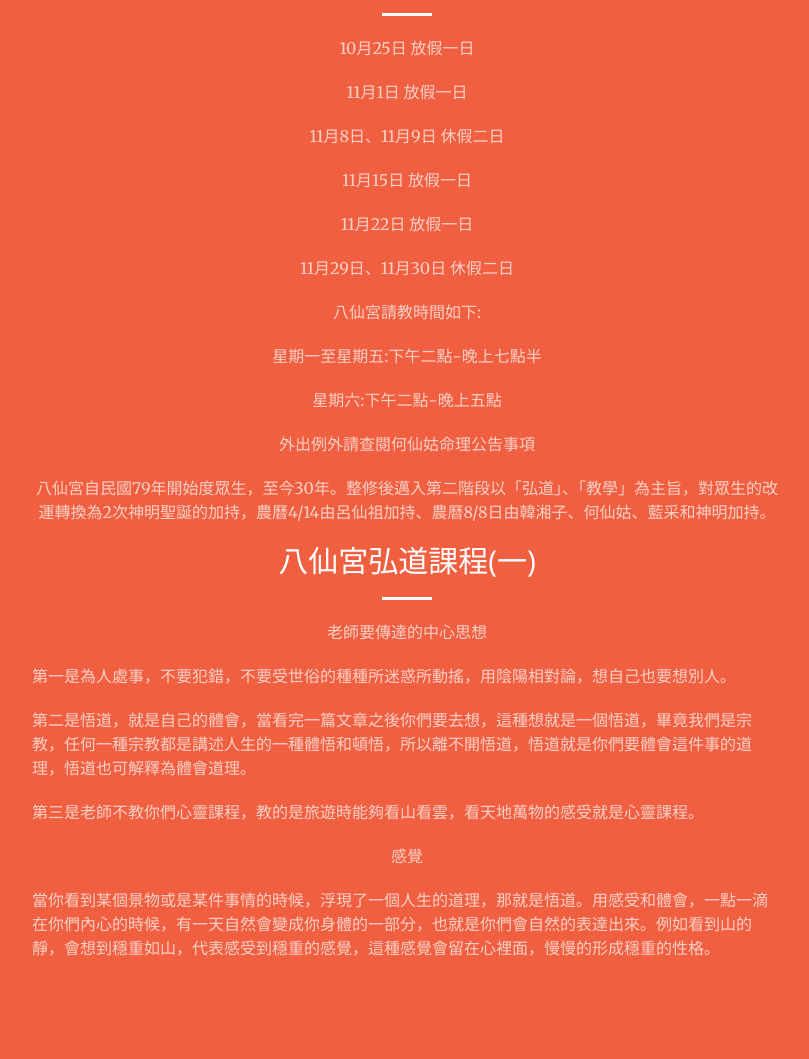
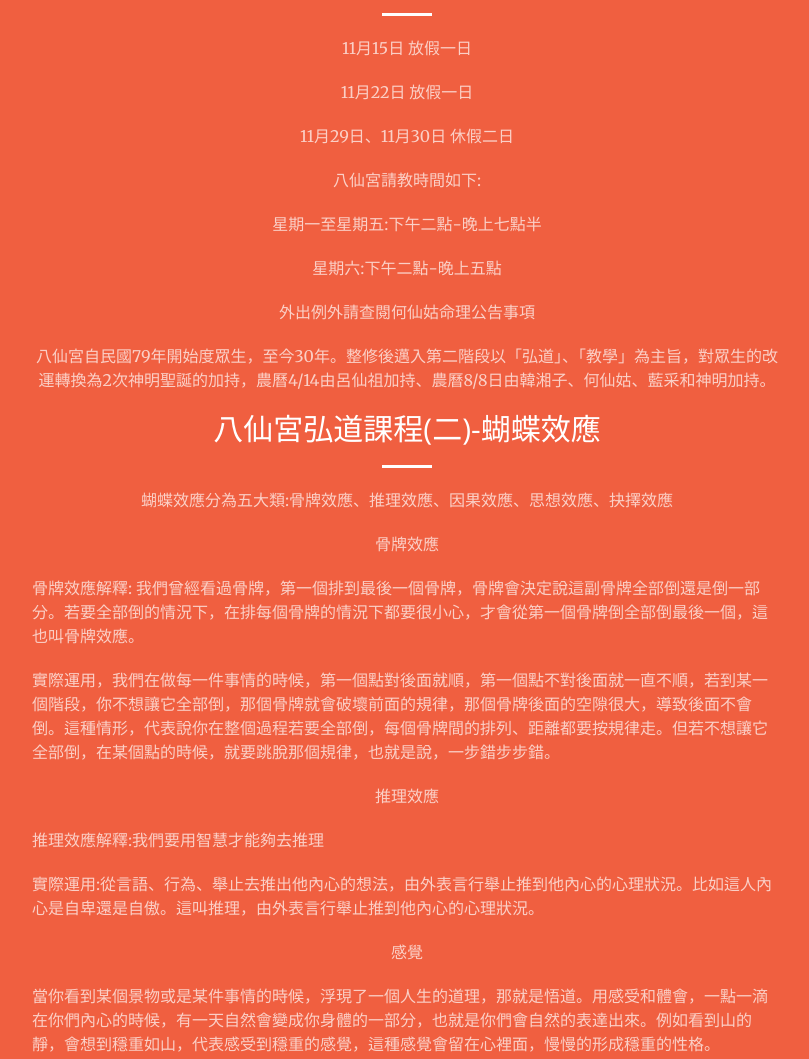
Before and after one commit to st8711000/enterprise-website, a website: page index.html in a window 1280 px wide. Shown: the part 940-1999 px from the top of the page, without its empty margins (233-1042 px from the left). Drawn offline with nearby package versions, Linux system fonts and the light colour scheme.

Commit message:
Update index.html

```diff
--- a/index.html
+++ b/index.html
@@ -88,9 +88,6 @@
                 <div class="col-lg-8 col-lg-offset-2 text-center">
                     <h2 class="section-heading">公告事項</h2>
                     <hr class="light">
-                    <p class="text-faded">10月25日 放假一日</p>
-                    <p class="text-faded">11月1日 放假一日</p>
-                    <p class="text-faded">11月8日、11月9日 休假二日</p>
                     <p class="text-faded">11月15日 放假一日</p>
                     <p class="text-faded">11月22日 放假一日</p>
                     <p class="text-faded">11月29日、11月30日 休假二日</p>
@@ -99,14 +96,17 @@
                     <p class="text-faded">星期六:下午二點-晚上五點</p>
                     <p class="text-faded">外出例外請查閱何仙姑命理公告事項</p>
                     <p class="text-faded">八仙宮自民國79年開始度眾生，至今30年。整修後邁入第二階段以「弘道」、「教學」為主旨，對眾生的改運轉換為2次神明聖誕的加持，農曆4/14由呂仙祖加持、農曆8/8日由韓湘子、何仙姑、藍采和神明加持。</p>
-                    <h2 class="section-heading">八仙宮弘道課程(一)</h2>
+                    <h2 class="section-heading">八仙宮弘道課程(二)-蝴蝶效應</h2>
                     <hr class="light">
                 </div>
                 <div class="col-lg-8 col-lg-offset-2">
-                    <p class="text-faded text-center">老師要傳達的中心思想</p>
-                    <p class="text-faded">第一是為人處事，不要犯錯，不要受世俗的種種所迷惑所動搖，用陰陽相對論，想自己也要想別人。</p>
-                    <p class="text-faded">第二是悟道，就是自己的體會，當看完一篇文章之後你們要去想，這種想就是一個悟道，畢竟我們是宗教，任何一種宗教都是講述人生的一種體悟和頓悟，所以離不開悟道，悟道就是你們要體會這件事的道理，悟道也可解釋為體會道理。</p>
-                    <p class="text-faded">第三是老師不教你們心靈課程，教的是旅遊時能夠看山看雲，看天地萬物的感受就是心靈課程。</p>
+                    <p class="text-faded text-center">蝴蝶效應分為五大類:骨牌效應、推理效應、因果效應、思想效應、抉擇效應</p>
+                    <p class="text-faded text-center">骨牌效應</p>
+                    <p class="text-faded">骨牌效應解釋: 我們曾經看過骨牌，第一個排到最後一個骨牌，骨牌會決定說這副骨牌全部倒還是倒一部分。若要全部倒的情況下，在排每個骨牌的情況下都要很小心，才會從第一個骨牌倒全部倒最後一個，這也叫骨牌效應。</p>
+                    <p class="text-faded">實際運用，我們在做每一件事情的時候，第一個點對後面就順，第一個點不對後面就一直不順，若到某一個階段，你不想讓它全部倒，那個骨牌就會破壞前面的規律，那個骨牌後面的空隙很大，導致後面不會倒。這種情形，代表說你在整個過程若要全部倒，每個骨牌間的排列、距離都要按規律走。但若不想讓它全部倒，在某個點的時候，就要跳脫那個規律，也就是說，一步錯步步錯。</p>
+                    <p class="text-faded text-center">推理效應</p>
+                    <p class="text-faded">推理效應解釋:我們要用智慧才能夠去推理</p>
+                    <p class="text-faded">實際運用:從言語、行為、舉止去推出他內心的想法，由外表言行舉止推到他內心的心理狀況。比如這人內心是自卑還是自傲。這叫推理，由外表言行舉止推到他內心的心理狀況。</p>
                     <p class="text-faded text-center">感覺</p>
                     <p class="text-faded">當你看到某個景物或是某件事情的時候，浮現了一個人生的道理，那就是悟道。用感受和體會，一點一滴在你們內心的時候，有一天自然會變成你身體的一部分，也就是你們會自然的表達出來。例如看到山的靜，會想到穩重如山，代表感受到穩重的感覺，這種感覺會留在心裡面，慢慢的形成穩重的性格。</p>
                 </div>
```
